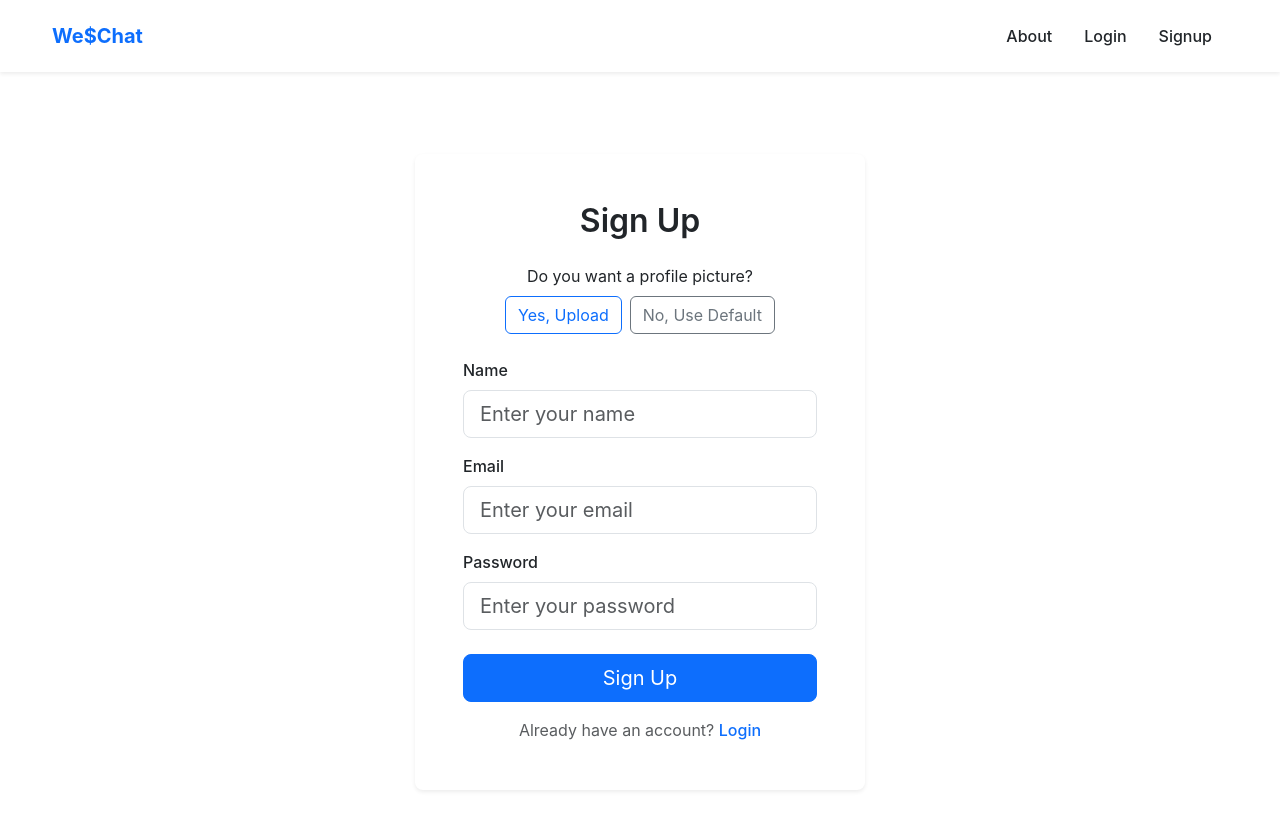
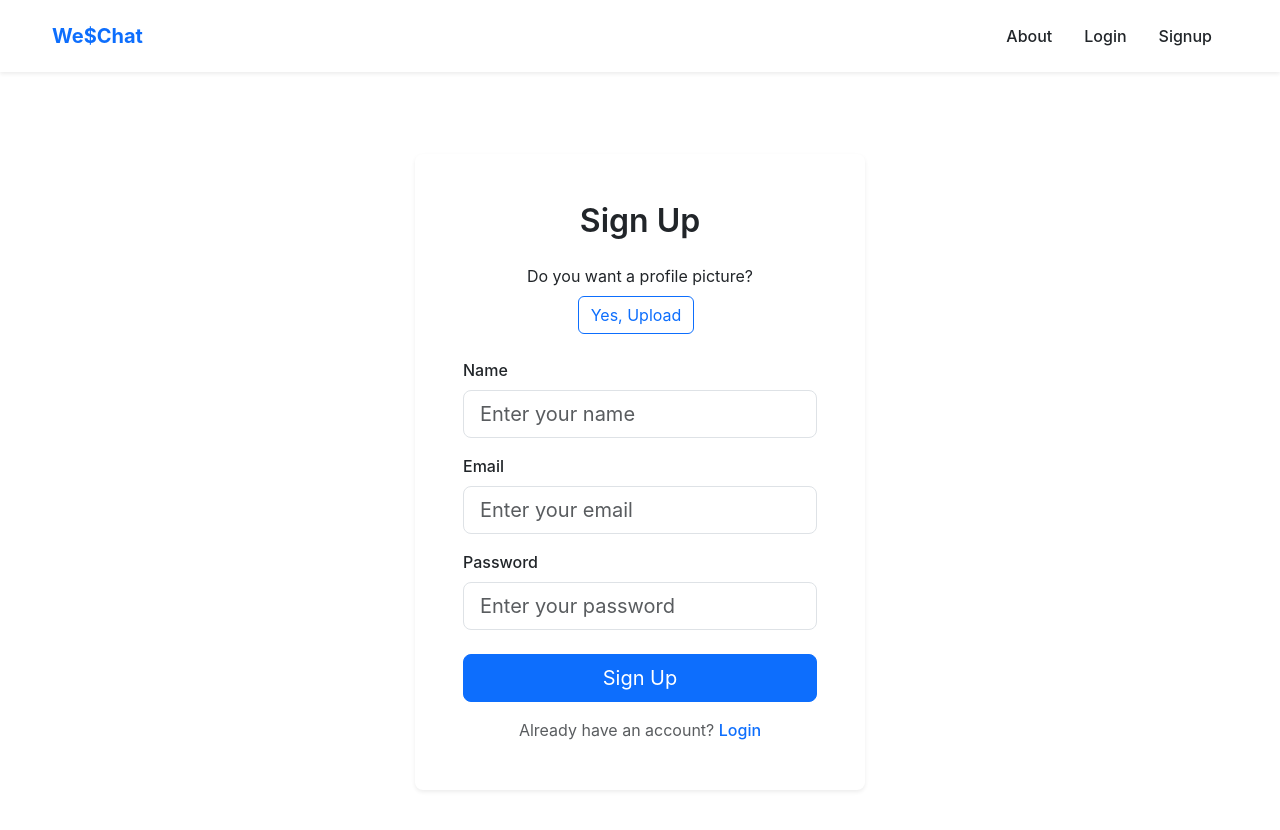
Before and after one commit to prajwal-pujar/MERN, a React (Create React App) app in the folder frontend/: page /signup in a window 1280 px wide. Shown: the top 830 px of the page. Built offline with nearby package versions, Linux system fonts and the light colour scheme.

Commit message:
Update Signup.js

```diff
--- a/frontend/src/componemts/Signup.js
+++ b/frontend/src/componemts/Signup.js
@@ -87,9 +87,7 @@ function Signup() {
               <button className="btn btn-outline-primary me-2" onClick={() => setShowAvatar(true)}>
                 Yes, Upload
               </button>
-              <button className="btn btn-outline-secondary" onClick={() => setShowAvatar(true)}>
-                No, Use Default
-              </button>
+
             </div>
           ) : (
             <div className="d-flex flex-column align-items-center mb-3">
```
